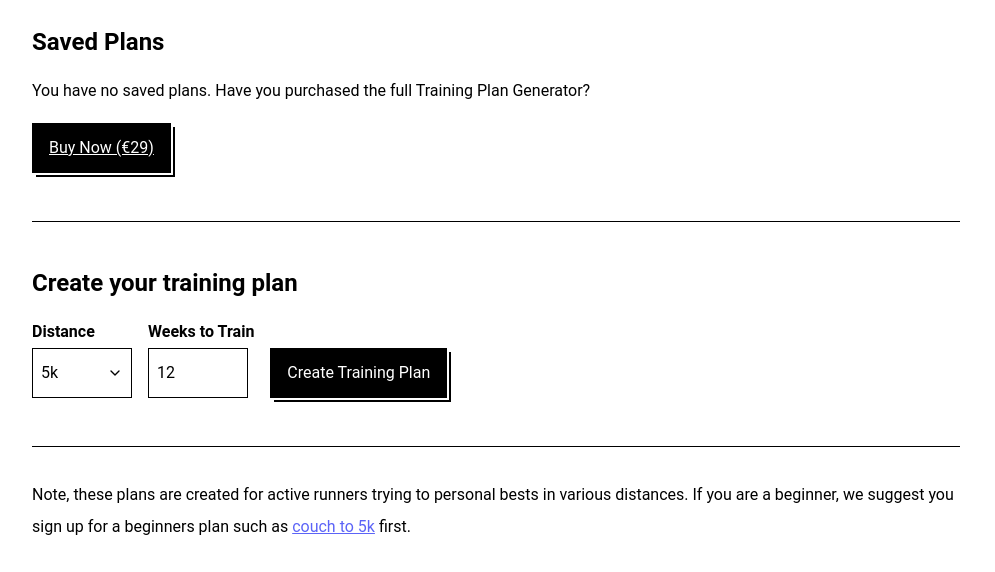
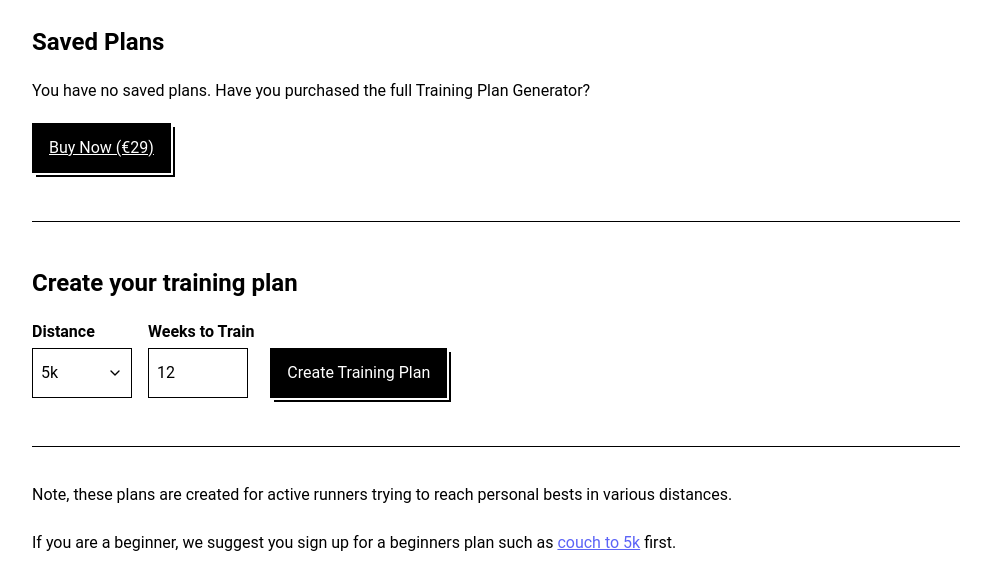
Before and after one commit to markconroy/running-plan-generator, a website built with Vite: page index.html in a window 1280 px wide. Shown: the part 206-778 px from the top of the page, without its empty margins (144-1139 px from the left). Built offline with nearby package versions, Linux system fonts and the light colour scheme; no server answers.

Commit message:
fixes typo

```diff
--- a/index.html
+++ b/index.html
@@ -106,7 +106,8 @@
           </div>
 
         </div>
-        <p>Note, these plans are created for active runners trying to personal bests in various distances. If you are a beginner, we suggest you sign up for a beginners plan such as <a href="https://www.nhs.uk/live-well/exercise/running-and-aerobic-exercises/get-running-with-couch-to-5k/">couch to 5k</a> first.</p>
+        <p>Note, these plans are created for active runners trying to reach personal bests in various distances.</p>
+        <p>If you are a beginner, we suggest you sign up for a beginners plan such as <a href="https://www.nhs.uk/live-well/exercise/running-and-aerobic-exercises/get-running-with-couch-to-5k/">couch to 5k</a> first.</p>
       </div>
 
     </div>
```
